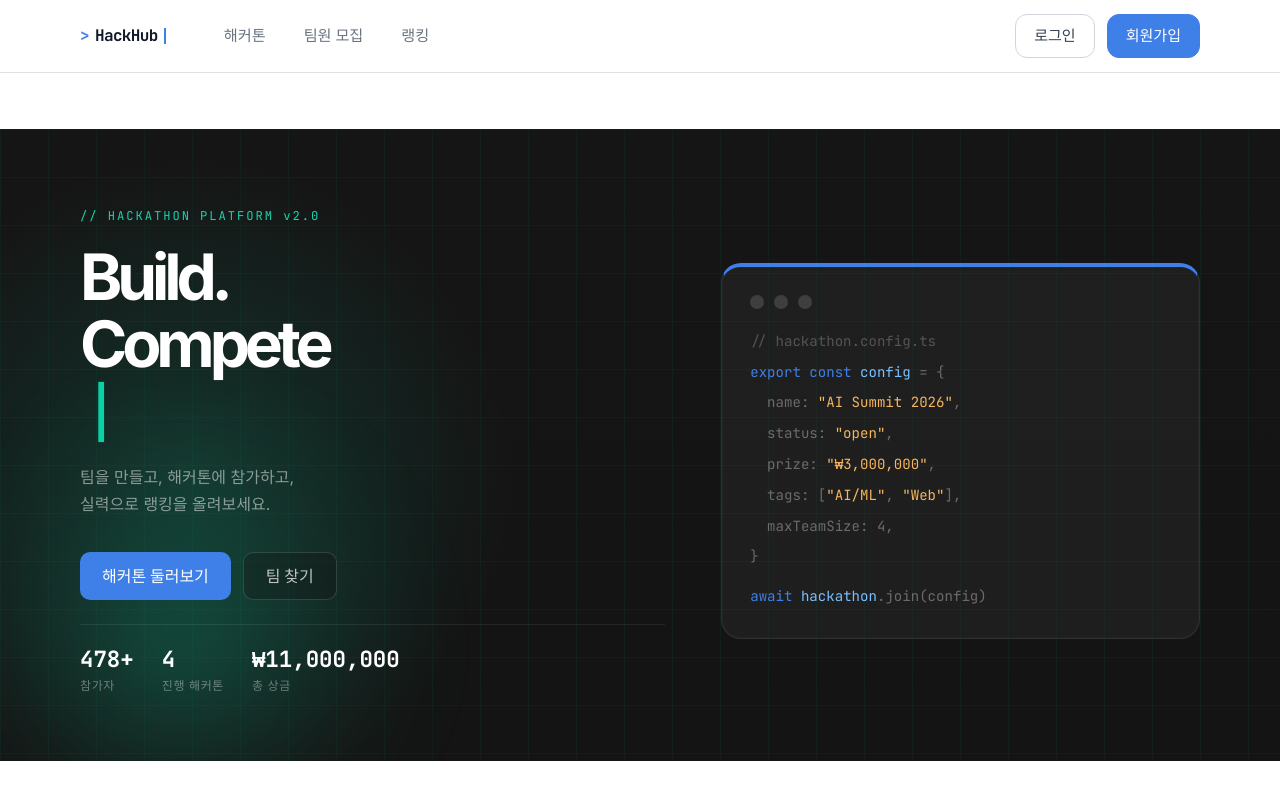
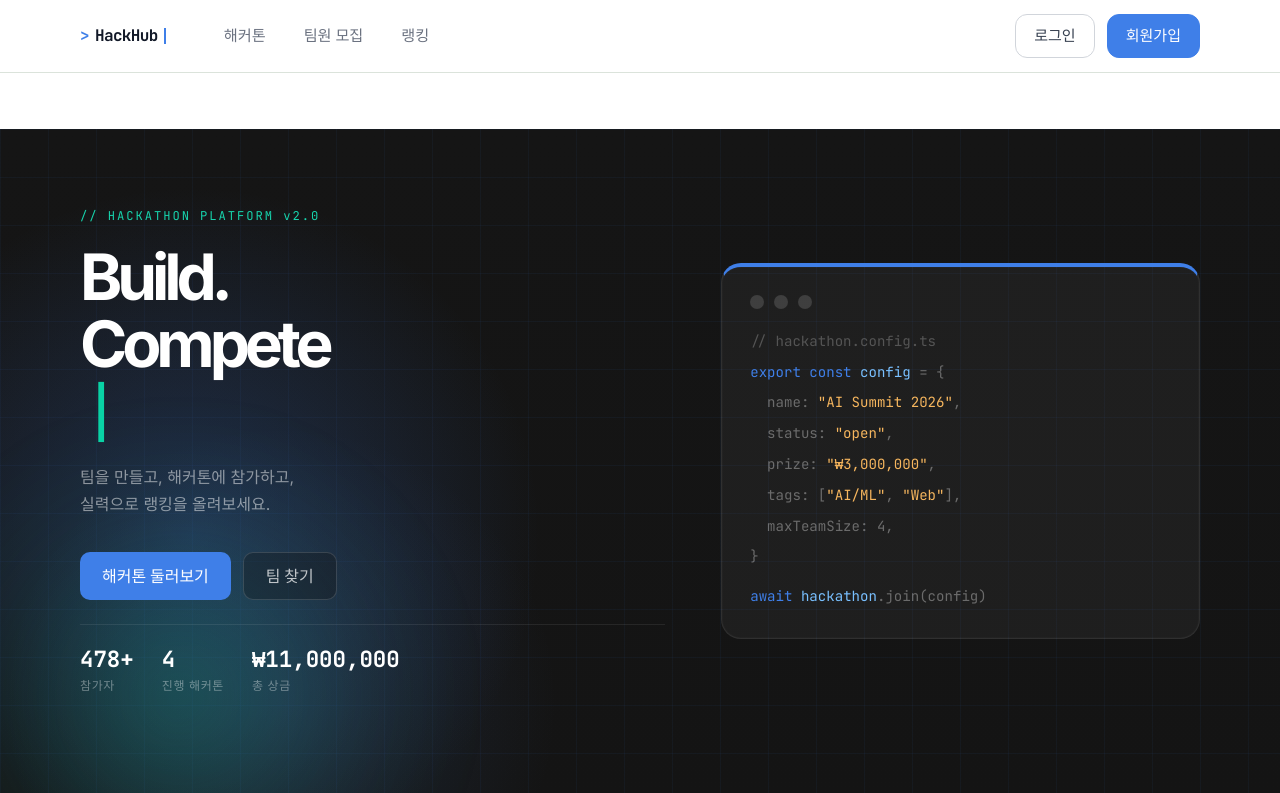
Before and after one commit to DakerTeams/Daker-front, a React (Vite) app: page / in a window 1280 px wide. Shown: the top 793 px of the page. Built offline with nearby package versions, Linux system fonts and the light colour scheme; no server answers.

Commit message:
style: 메인 히어로 보드 영역 및 블루 그라데이션 조정

```diff
--- a/src/index.css
+++ b/src/index.css
@@ -399,9 +399,10 @@ h2 {
   width: 100vw;
   margin-left: calc(-50vw + 50%);
   background:
-    radial-gradient(circle at 15% 55%, rgba(15, 199, 154, 0.18), transparent 28%),
+    radial-gradient(circle at 15% 58%, rgba(63, 127, 232, 0.26), transparent 30%),
+    radial-gradient(circle at 22% 82%, rgba(91, 147, 240, 0.14), transparent 24%),
     linear-gradient(180deg, #151515 0%, #141414 100%);
-  min-height: 430px;
+  min-height: 700px;
   position: relative;
   overflow: hidden;
 }
@@ -411,8 +412,8 @@ h2 {
   position: absolute;
   inset: 0;
   background-image:
-    linear-gradient(rgba(15, 199, 154, 0.07) 1px, transparent 1px),
-    linear-gradient(90deg, rgba(15, 199, 154, 0.07) 1px, transparent 1px);
+    linear-gradient(rgba(63, 127, 232, 0.08) 1px, transparent 1px),
+    linear-gradient(90deg, rgba(63, 127, 232, 0.08) 1px, transparent 1px);
   background-size: 48px 48px;
   opacity: 0.72;
 }
```
